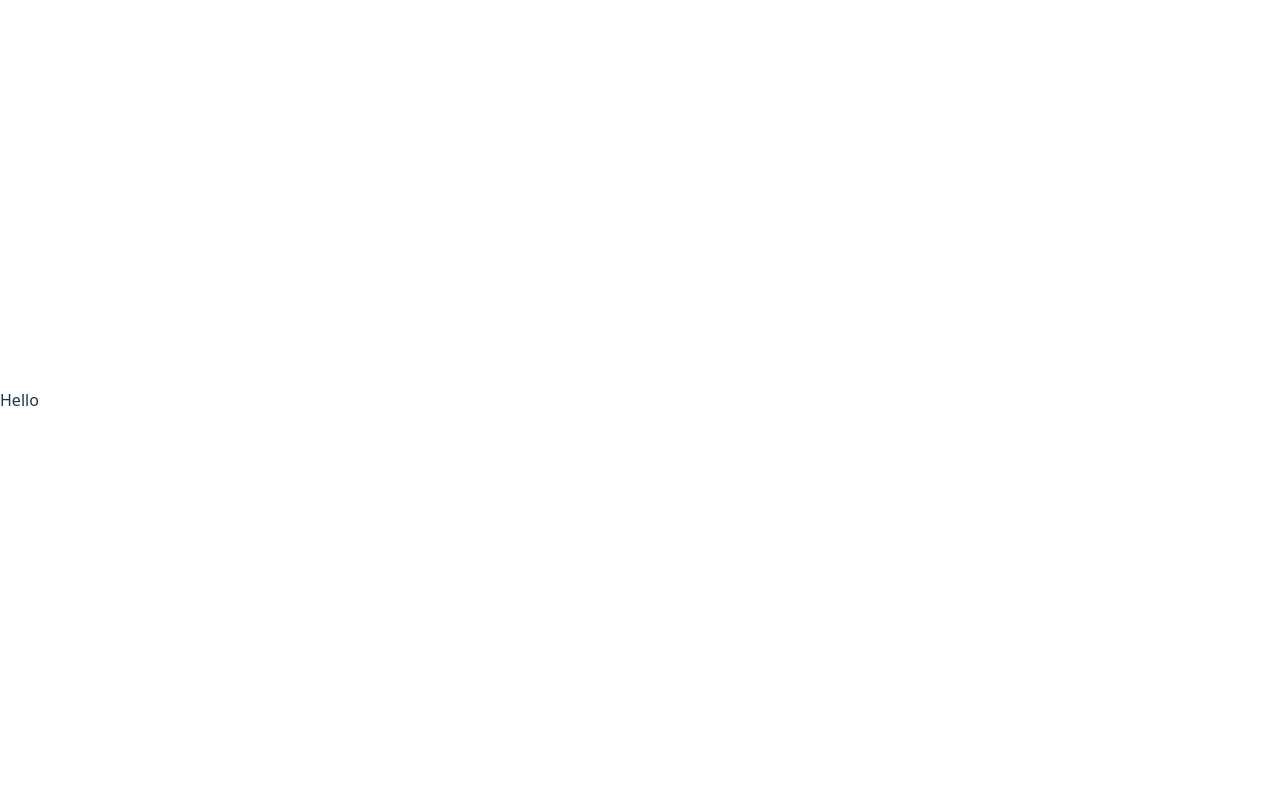
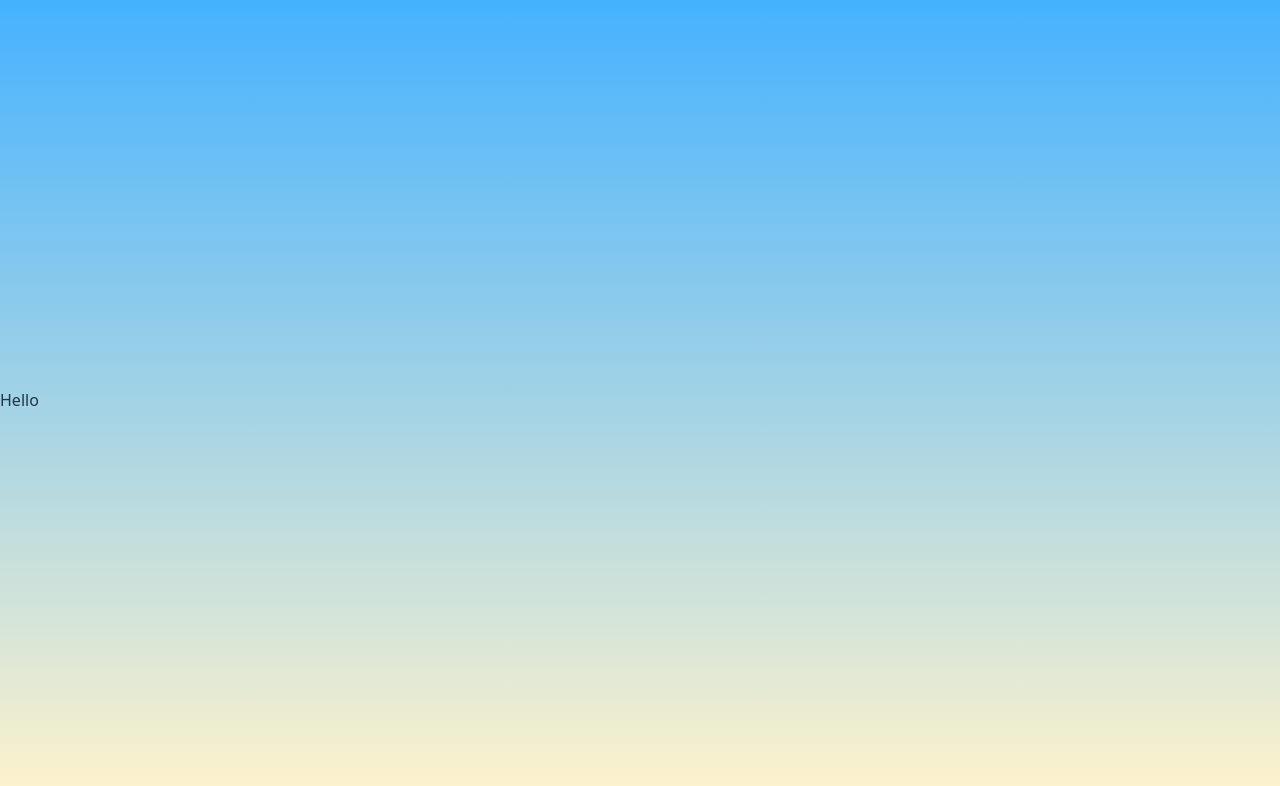
Before and after one commit to susiekim101/la-hacks-25, a React (Vite) app in the folder frontend/: page /login in a window 1280 px wide. Shown: the top 786 px of the page. Built offline with nearby package versions, Linux system fonts and the light colour scheme; the HTML template or start-up script is replaced by a standard one.

Commit message:
add login page background and create new component

```diff
--- /dev/null
+++ b/frontend/src/css/login.module.css
@@ -0,0 +1,11 @@
+html, body {
+    height: 100%;
+    margin: 0;
+}
+
+body {
+    background-image: linear-gradient(to bottom, #45B2FF, #FFF3CC);
+    background-attachment: fixed;
+    background-size: cover;
+    background-repeat: no-repeat;
+}
--- a/frontend/src/pages/login.tsx
+++ b/frontend/src/pages/login.tsx
@@ -1,9 +1,11 @@
+import styles from '../css/login.module.css';
+
 function Login() {
     return (
-        <>
-        <p>Hello</p>
-        </>
-    )
+        <div className={styles.body}>
+            <p>Hello</p>
+        </div>
+    );
 }
 
 export default Login
```
Also changed, not shown: frontend/src/components/login.tsx (added).
